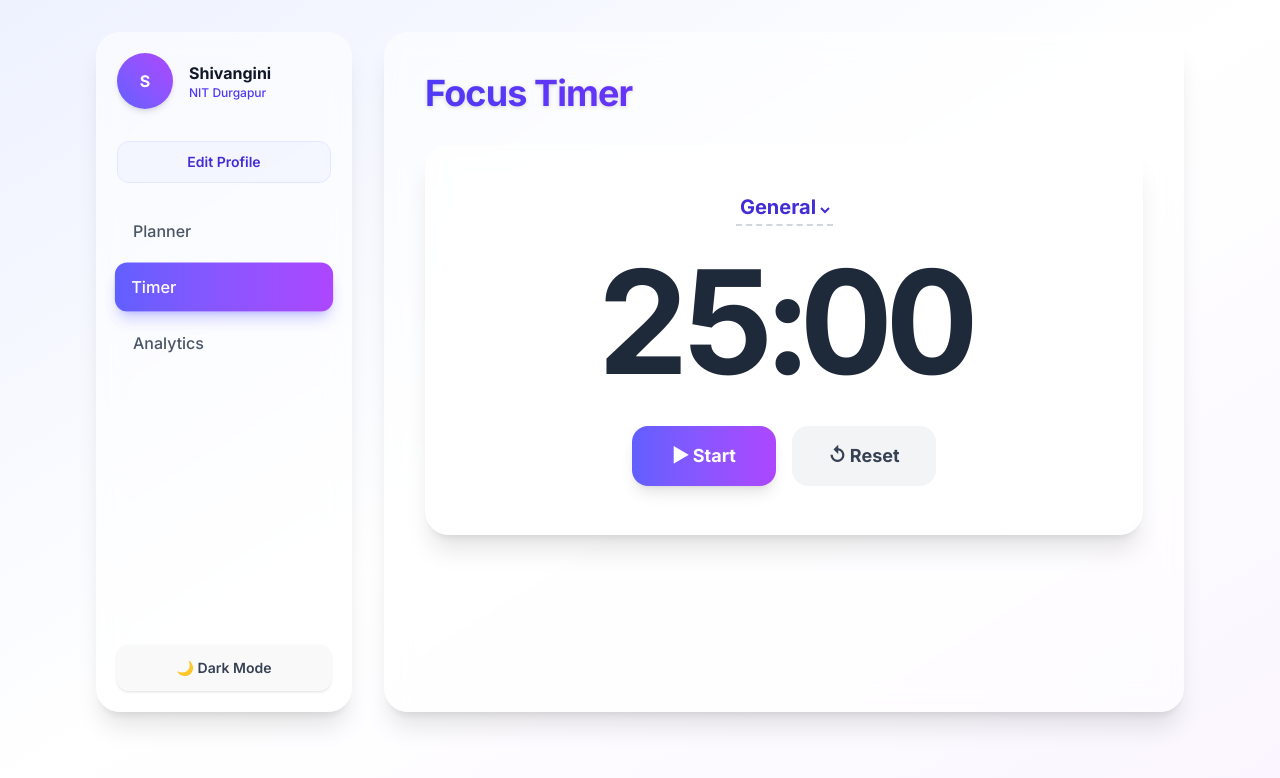
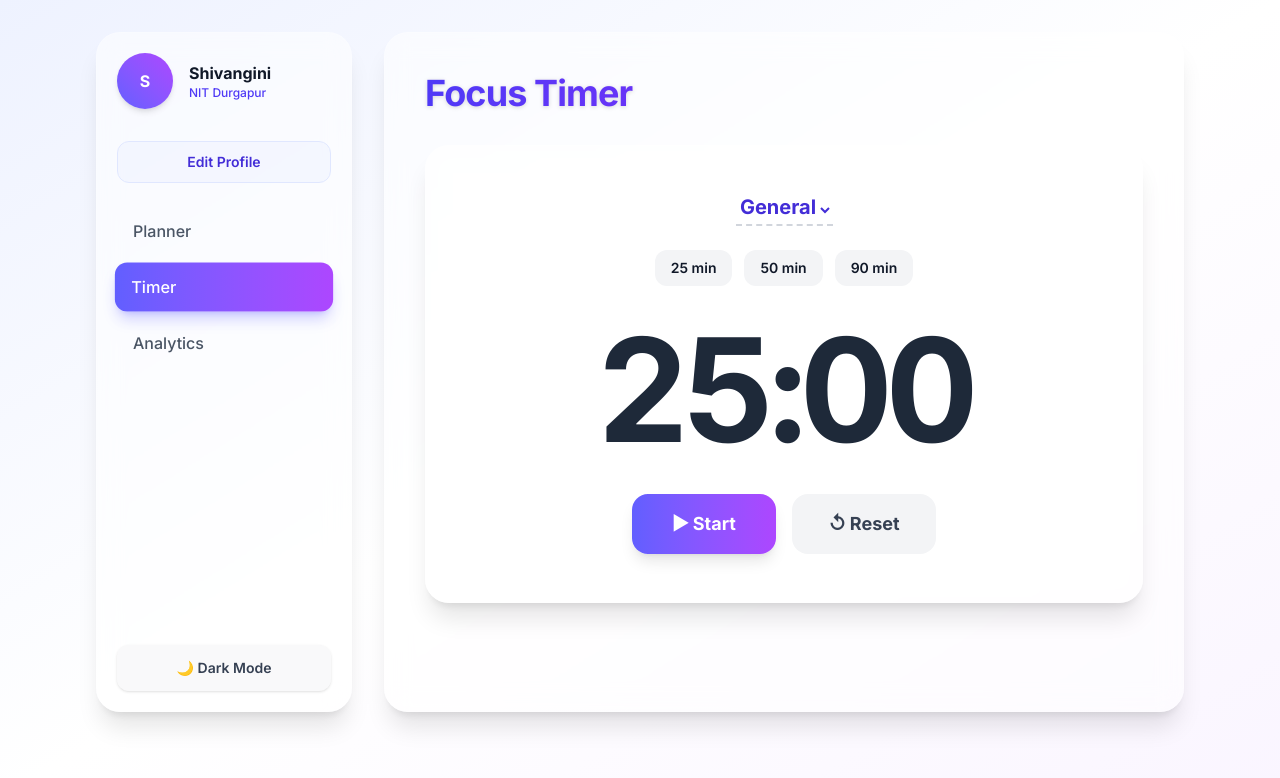
Before and after one commit to shivanginigupta573-dev/Study-Sphere, a React (Vite) app: page /timer in a window 1280 px wide. Shown: the top 778 px of the page. Built offline with nearby package versions, Linux system fonts and the light colour scheme.

Commit message:
feat(timer): add session presets, toast notifications, and completion sounds

```diff
--- a/package.json
+++ b/package.json
@@ -18,6 +18,7 @@
     "react-chartjs-2": "^5.3.1",
     "react-dom": "^19.2.0",
     "react-router-dom": "^7.10.1",
+    "sonner": "^2.0.7",
     "tailwindcss": "^4.1.17"
   },
   "devDependencies": {
--- a/src/Components/TimerWidget.jsx
+++ b/src/Components/TimerWidget.jsx
@@ -5,10 +5,16 @@ import React, { useEffect, useRef, useState } from "react";
  * - onComplete(sessionMinutes, subject)
  * - defaultMinutes
  */
-export default function TimerWidget({ onComplete, defaultMinutes = 25, defaultSubject = "General" }) {
+export default function TimerWidget({
+  onComplete,
+  defaultMinutes = 25,
+  defaultSubject = "General",
+}) {
+  const [minutes, setMinutes] = useState(defaultMinutes);
   const [seconds, setSeconds] = useState(defaultMinutes * 60);
   const [running, setRunning] = useState(false);
   const [subject, setSubject] = useState(defaultSubject);
+
   const intervalRef = useRef(null);
 
   useEffect(() => {
@@ -19,20 +25,27 @@ export default function TimerWidget({ onComplete, defaultMinutes = 25, defaultSu
     } else {
       clearInterval(intervalRef.current);
     }
+
     return () => clearInterval(intervalRef.current);
   }, [running]);
 
   useEffect(() => {
     if (seconds <= 0 && running) {
       setRunning(false);
-      onComplete(defaultMinutes, subject);
-      setSeconds(defaultMinutes * 60);
+
+      const audio = new Audio("/sounds/complete.mp3");
+      audio.play();
+
+      onComplete(minutes, subject);
+
+      setSeconds(minutes * 60);
     }
-  }, [seconds]);
+  }, [seconds, running, minutes, subject, onComplete]);
 
   function format(s) {
     const mm = String(Math.floor(s / 60)).padStart(2, "0");
     const ss = String(s % 60).padStart(2, "0");
+
     return `${mm}:${ss}`;
   }
 
@@ -40,10 +53,16 @@ export default function TimerWidget({ onComplete, defaultMinutes = 25, defaultSu
     <div className="flex flex-col items-center p-8 md:p-12 glass rounded-3xl mt-6 relative overflow-hidden group transition-all duration-500">
 
       {/* Background glowing effect when running */}
-      {running && <div className="absolute inset-0 bg-indigo-500/5 dark:bg-indigo-500/10 animate-pulse rounded-3xl blur-3xl -z-10"></div>}
+      {running && (
+        <div className="absolute inset-0 bg-indigo-500/5 dark:bg-indigo-500/10 animate-pulse rounded-3xl blur-3xl -z-10"></div>
+      )}
 
       <div className="mb-6 w-full flex justify-center">
-         <select value={subject} onChange={(e)=>setSubject(e.target.value)} className="text-lg lg:text-xl font-bold bg-transparent text-center focus:outline-none border-b-2 border-dashed border-gray-300 dark:border-gray-600 pb-1 text-indigo-700 dark:text-indigo-400 cursor-pointer">
+        <select
+          value={subject}
+          onChange={(e) => setSubject(e.target.value)}
+          className="text-lg lg:text-xl font-bold bg-transparent text-center focus:outline-none border-b-2 border-dashed border-gray-300 dark:border-gray-600 pb-1 text-indigo-700 dark:text-indigo-400 cursor-pointer"
+        >
           <option>General</option>
           <option>DSA</option>
           <option>Math</option>
@@ -51,19 +70,50 @@ export default function TimerWidget({ onComplete, defaultMinutes = 25, defaultSu
         </select>
       </div>
 
-      <div className={`text-[6rem] md:text-[9rem] font-bold tracking-tighter tabular-nums leading-none mb-8 transition-colors duration-500 ${running ? "text-transparent bg-clip-text bg-gradient-to-br from-indigo-600 to-purple-600 dark:from-indigo-400 dark:to-purple-400 drop-shadow-2xl scale-105" : "text-gray-800 dark:text-white"}`}>
+      {/* Session Presets */}
+      <div className="flex gap-3 mb-8 flex-wrap justify-center">
+        {[25, 50, 90].map((preset) => (
+          <button
+            key={preset}
+            onClick={() => {
+              setRunning(false);
+              setMinutes(preset);
+              setSeconds(preset * 60);
+            }}
+            className="px-4 py-2 rounded-xl bg-gray-100 dark:bg-gray-800 hover:bg-indigo-100 dark:hover:bg-indigo-900 transition-all duration-300 text-sm font-semibold"
+          >
+            {preset} min
+          </button>
+        ))}
+      </div>
+
+      <div
+        className={`text-[6rem] md:text-[9rem] font-bold tracking-tighter tabular-nums leading-none mb-8 transition-colors duration-500 ${
+          running
+            ? "text-transparent bg-clip-text bg-gradient-to-br from-indigo-600 to-purple-600 dark:from-indigo-400 dark:to-purple-400 drop-shadow-2xl scale-105"
+            : "text-gray-800 dark:text-white"
+        }`}
+      >
         {format(seconds)}
       </div>
 
       <div className="flex gap-4">
         <button
-          onClick={()=>setRunning(!running)}
-          className={`w-36 py-4 rounded-2xl font-bold text-lg shadow-lg transition-all duration-300 transform hover:-translate-y-1 ${running ? 'bg-amber-100 text-amber-700 hover:bg-amber-200' : 'bg-gradient-to-r from-indigo-500 to-purple-500 text-white hover:shadow-indigo-500/40'}`}
+          onClick={() => setRunning(!running)}
+          className={`w-36 py-4 rounded-2xl font-bold text-lg shadow-lg transition-all duration-300 transform hover:-translate-y-1 ${
+            running
+              ? "bg-amber-100 text-amber-700 hover:bg-amber-200"
+              : "bg-gradient-to-r from-indigo-500 to-purple-500 text-white hover:shadow-indigo-500/40"
+          }`}
         >
-          {running ? '⏸ Pause' : '▶ Start'}
+          {running ? "⏸ Pause" : "▶ Start"}
         </button>
+
         <button
-          onClick={()=>{ setRunning(false); setSeconds(defaultMinutes*60); }}
+          onClick={() => {
+            setRunning(false);
+            setSeconds(minutes * 60);
+          }}
           className="w-36 py-4 bg-gray-100 dark:bg-gray-800 hover:bg-gray-200 dark:hover:bg-gray-700 text-gray-700 dark:text-gray-300 font-bold rounded-2xl text-lg transition-all duration-300"
         >
           ↺ Reset
--- a/src/pages/Timer.jsx
+++ b/src/pages/Timer.jsx
@@ -1,13 +1,20 @@
 import React from "react";
 import TimerWidget from "../Components/TimerWidget";
+import { toast } from "sonner";
 
 export default function Timer() {
   function onComplete(minutes, subject) {
-    // log to storage
     const logs = JSON.parse(localStorage.getItem("task_logs") || "[]");
-    logs.push({ subject, minutes, date: new Date().toISOString().slice(0,10) });
+
+    logs.push({
+      subject,
+      minutes,
+      date: new Date().toISOString().slice(0, 10),
+    });
+
     localStorage.setItem("task_logs", JSON.stringify(logs));
-    alert(`Session logged: ${minutes} mins for ${subject}`);
+
+    toast.success(`Session logged: ${minutes} mins for ${subject}`);
   }
 
   return (
@@ -15,6 +22,7 @@ export default function Timer() {
       <h1 className="text-4xl font-extrabold mb-8 tracking-tight bg-clip-text text-transparent bg-gradient-to-r from-indigo-600 to-purple-600 dark:from-indigo-400 dark:to-purple-400 drop-shadow-sm">
         Focus Timer
       </h1>
+
       <TimerWidget onComplete={onComplete} />
     </div>
   );
```
Also changed, not shown: 1 other file (tests, documents, lock files or other folders).
